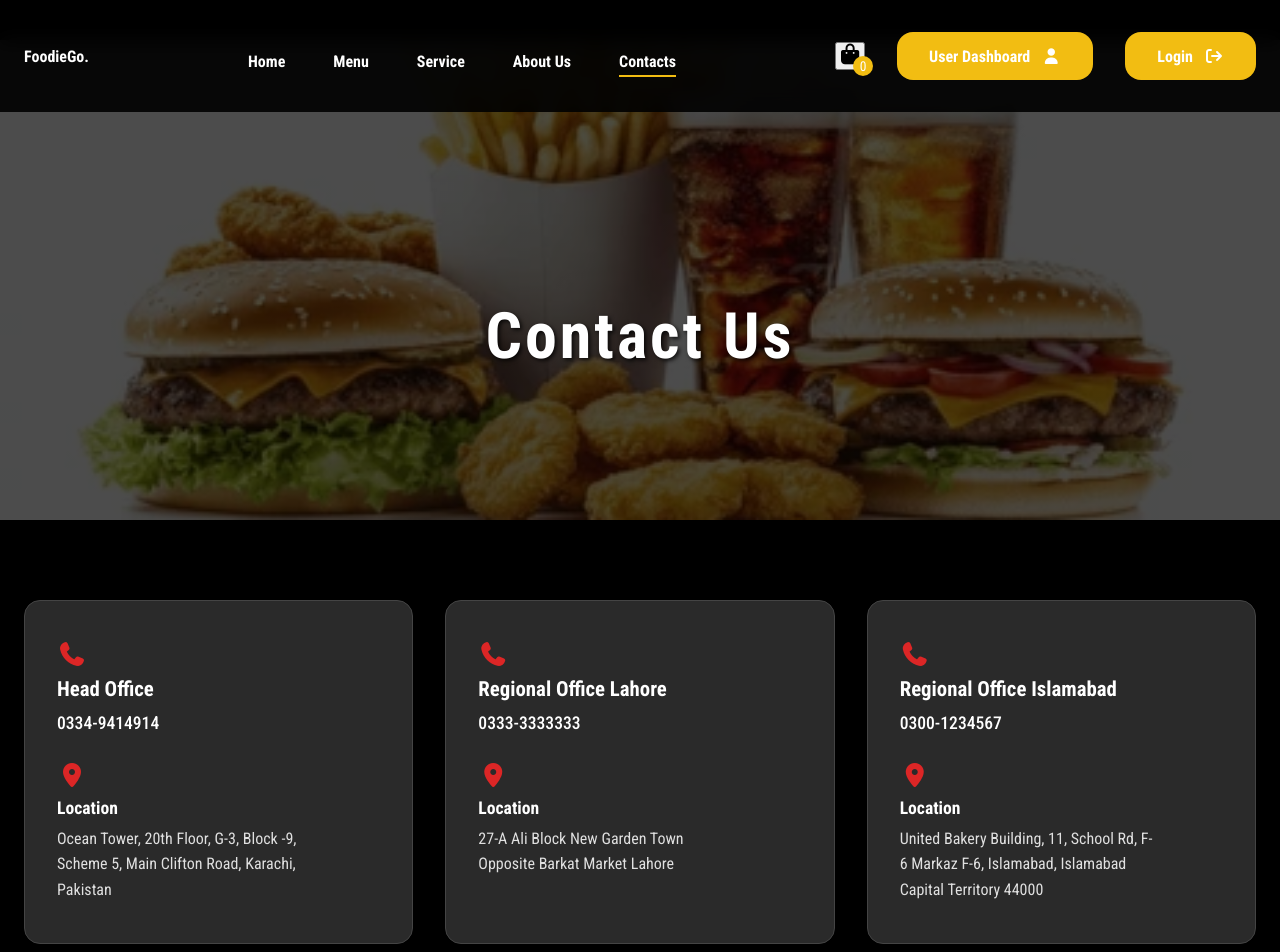
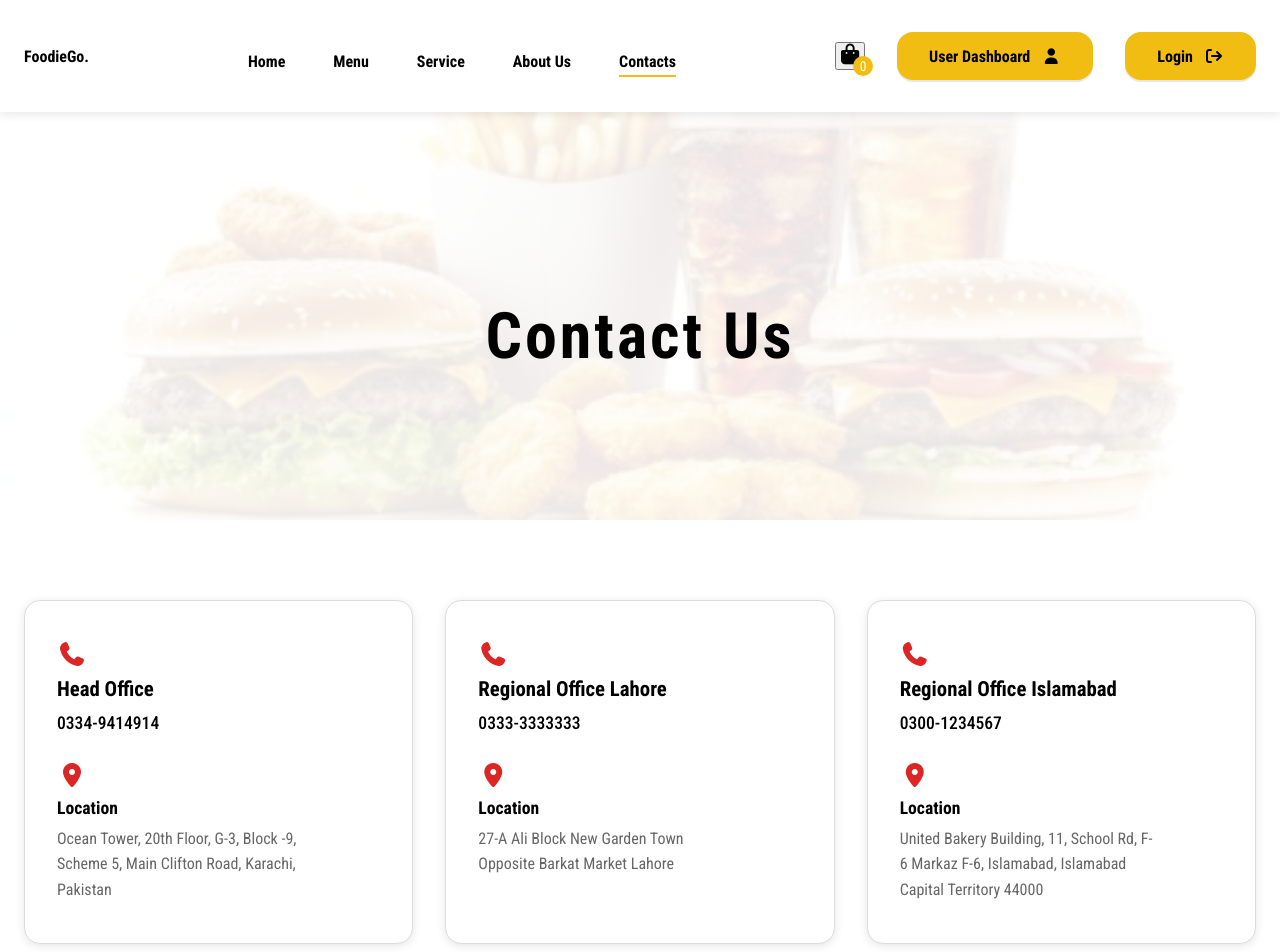
Before and after one commit to umairrahim914/FoodieGo_onlinefoodDeliveryweb, a React (Vite) app in the folder ProjectReact/foodie_react/: page /contact in a window 1280 px wide. Shown: the top 952 px of the page. Built offline with nearby package versions, Linux system fonts and the light colour scheme.

Commit message:
changess in service contact about pages

```diff
--- a/ProjectReact/foodie_react/src/index.css
+++ b/ProjectReact/foodie_react/src/index.css
@@ -69,6 +69,9 @@ a {
   margin-top: 4rem;
 }
 
+.mt-6 {
+  margin-top: 6rem;
+}
 .mt-2{
    margin-top: 2rem;
 }
--- a/ProjectReact/foodie_react/src/pages/AboutPage.css
+++ b/ProjectReact/foodie_react/src/pages/AboutPage.css
@@ -3,6 +3,19 @@
   min-height: 100vh;
   background-color: white;
   color: var(--lead);
+}
+
+.about-page .navbar .btn-custom {
+  color: var(--lead);
+}
+
+.about-page .navbar .btn-custom:hover {
+  background: var(--lead) !important;
+  color: white !important;
+}
+
+.about-page .footer-container .logo {
+  color: var(--lead) !important;
 }
 
 /* Navigation styling for About page */
@@ -143,12 +156,12 @@
 /* Fast Facts Section */
 .fast-facts {
   padding: 5rem 0;
-  background-color: white;
+  background-color: #1a1a1a;
 }
 
 .facts-title {
   font-size: 2.5rem;
-  color: darkred;
+  color: white;
   text-align: center;
   margin-bottom: 4rem;
 
@@ -172,7 +185,7 @@
 
 .fact-item:hover {
   transform: translateY(-5px);
-  box-shadow: 0 15px 30px rgba(255, 28, 28, 0.333);
+  box-shadow: 0 15px 30px rgba(255, 28, 28, 0.148);
 }
 
 .fact-icon {
@@ -197,12 +210,12 @@
 /* Values Section */
 .values-section {
   padding: 5rem 0;
-  background-color: white;
+  background-color: #1a1a1a;
 }
 
 .values-title {
   font-size: 2.5rem;
-  color: darkred;
+  color: white;
   text-align: center;
   margin-bottom: 4rem;
 
@@ -210,45 +223,42 @@
 
 .values-grid {
   display: grid;
-  grid-template-columns: repeat(auto-fit, minmax(300px, 1fr));
+  grid-template-columns: repeat(auto-fit, minmax(250px, 1fr));
   gap: 3rem;
   max-width: 1200px;
   margin: 0 auto;
 }
 
 .value-card {
-  background: linear-gradient(135deg, #2a2a2a, #1a1a1a);
-  padding: 3rem 2rem;
+  text-align: center;
+  padding: 2rem;
+  background-color: #2a2a2a;
   border-radius: 1rem;
-  text-align: center;
-  border: 2px solid transparent;
-  transition: all 0.3s ease;
+  transition: transform 0.3s ease, box-shadow 0.3s ease;
 }
 
 .value-card:hover {
-  border-color: var(--gold-finger);
   transform: translateY(-5px);
-  box-shadow: 0 15px 30px rgba(255, 28, 28, 0.333);
+  box-shadow: 0 15px 30px rgba(242, 189, 18, 0.2);
 }
 
 .value-icon {
   font-size: 3rem;
-  color: var(--gold-finger);
-  margin-bottom: 1.5rem;
+  color: #dc2626;
+  margin-bottom: 1rem;
 }
 
 .value-card h3 {
-  font-size: 1.5rem;
-  color: white;
+  font-size: 2rem;
+  font-weight: bold;
+  color: var(--gold-finger);
   margin-bottom: 1rem;
-  font-weight: bold;
 }
 
 .value-card p {
   font-size: 1rem;
-  color: darkred;
+  color: #e0e0e0;
   line-height: 1.6;
-  margin: 0;
 }
 
 /* Responsive Design */
--- a/ProjectReact/foodie_react/src/pages/AboutPage.jsx
+++ b/ProjectReact/foodie_react/src/pages/AboutPage.jsx
@@ -107,7 +107,7 @@ const AboutPage = () => {
       </section>
 
       {/* Values Section */}
-      <section className="values-section">
+      <section className="values-section mt-6">
         <div className="wrapper">
           <h2 className="values-title">Our Values</h2>
           <div className="values-grid">
--- a/ProjectReact/foodie_react/src/pages/ContactPage.css
+++ b/ProjectReact/foodie_react/src/pages/ContactPage.css
@@ -1,25 +1,34 @@
 /* Contact Page Styles */
 .contact-page {
   min-height: 100vh;
-  background-color: #000;
-  color: white;
+  background-color: white;
+  color: var(--lead);
+}
+
+.contact-page .navbar .btn-custom {
+  color: var(--lead);
+}
+
+.contact-page .navbar .btn-custom:hover {
+  background: var(--lead) !important;
+  color: white !important;
 }
 
 /* Navigation styling for Contact page */
 .contact-page .navbar {
-  background: rgba(0, 0, 0, 0.9);
-  backdrop-filter: blur(10px);
+  background: white;
   position: fixed;
   top: 0;
   left: 0;
   right: 0;
   z-index: 1000;
+  box-shadow: 0 2px 10px rgba(0, 0, 0, 0.1);
 }
 
 .contact-page .navbar .logo,
 .contact-page .navbar a,
 .contact-page .navbar button {
-  color: white !important;
+  color: var(--lead) !important;
 }
 
 .contact-page .navbar .cart-icon {
@@ -28,7 +37,7 @@
 
 /* Hero Section */
 .contact-hero {
-  background: linear-gradient(rgba(0, 0, 0, 0.7), rgba(0, 0, 0, 0.7)),
+  background: linear-gradient(rgba(255, 255, 255, 0.9), rgba(255, 255, 255, 0.9)),
               url('/images/various-fast-food-background-burgers-260nw-2613495945.webp');
   background-size: cover;
   background-position: center;
@@ -50,8 +59,7 @@
 .contact-title {
   font-size: 4rem;
   font-weight: bold;
-  color: white;
-  text-shadow: 2px 2px 4px rgba(0, 0, 0, 0.8);
+  color: black;
   margin: 0;
   letter-spacing: 3px;
 }
@@ -59,7 +67,7 @@
 /* Contact Information Section */
 .contact-info {
   padding: 5rem 0;
-  background-color: #000;
+  background-color: white;
 }
 
 .contact-grid {
@@ -70,12 +78,13 @@
 }
 
 .contact-card {
-  background: #2a2a2a;
+  background: white;
   padding: 2.5rem 2rem;
   border-radius: 1rem;
   text-align: left;
   transition: transform 0.3s ease, box-shadow 0.3s ease;
-  border: 1px solid #444;
+  border: 1px solid #ddd;
+  box-shadow: 0 2px 10px rgba(0, 0, 0, 0.1);
 }
 
 .contact-card:hover {
@@ -95,28 +104,28 @@
 }
 
 .contact-card h3 {
-  color: white;
+  color: var(--lead);
   font-size: 1.3rem;
   font-weight: bold;
   margin-bottom: 0.5rem;
 }
 
 .contact-card h4 {
-  color: white;
+  color: var(--lead);
   font-size: 1.1rem;
   font-weight: bold;
   margin-bottom: 0.5rem;
 }
 
 .phone-number {
-  color: white;
+  color: var(--lead);
   font-size: 1.1rem;
   font-weight: 500;
   margin-bottom: 1rem;
 }
 
 .address {
-  color: #e0e0e0;
+  color: #666;
   font-size: 1rem;
   line-height: 1.6;
   margin: 0;
@@ -134,12 +143,13 @@
 }
 
 .contact-item {
-  background: #2a2a2a;
+  background: white;
   padding: 2rem;
   border-radius: 1rem;
   text-align: left;
   transition: transform 0.3s ease, box-shadow 0.3s ease;
-  border: 1px solid #444;
+  border: 1px solid #ddd;
+  box-shadow: 0 2px 10px rgba(0, 0, 0, 0.1);
 }
 
 .contact-item:hover {
@@ -149,14 +159,14 @@
 }
 
 .contact-item h3 {
-  color: white;
+  color: var(--lead);
   font-size: 1.2rem;
   font-weight: bold;
   margin-bottom: 0.5rem;
 }
 
 .contact-detail {
-  color: white;
+  color: var(--lead);
   font-size: 1.1rem;
   font-weight: 500;
   margin: 0;
@@ -169,7 +179,7 @@
 }
 
 .social-media-section h2 {
-  color: white;
+  color: var(--lead);
   font-size: 2.5rem;
   font-weight: bold;
   margin-bottom: 2rem;
@@ -218,14 +228,14 @@
 
 /* Contact Form Section */
 .contact-form-section {
-  background: #1a1a1a;
+  background: #f9f9f9;
   padding: 3rem;
   border-radius: 1rem;
-  border: 1px solid #444;
+  border: 1px solid #ddd;
 }
 
 .contact-form-section h2 {
-  color: white;
+  color: var(--lead);
   font-size: 2rem;
   font-weight: bold;
   margin-bottom: 2rem;
@@ -251,11 +261,11 @@
 
 .form-group input,
 .form-group textarea {
-  background: #2a2a2a;
-  border: 1px solid #444;
+  background: white;
+  border: 1px solid #ddd;
   border-radius: 0.5rem;
   padding: 1rem;
-  color: white;
+  color: var(--lead);
   font-size: 1rem;
   transition: border-color 0.3s ease;
 }
--- a/ProjectReact/foodie_react/src/pages/ServicePage.css
+++ b/ProjectReact/foodie_react/src/pages/ServicePage.css
@@ -3,6 +3,16 @@
   min-height: 100vh;
   background-color: white;
   color: var(--lead);
+}
+
+/* Dashboard buttons  */
+.service-page .navbar .btn-custom {
+  color: var(--lead);
+}
+
+.service-page .navbar .btn-custom:hover {
+  background: var(--lead) !important;
+  color: white !important;
 }
 
 /* Navigation styling for Service page */
```
